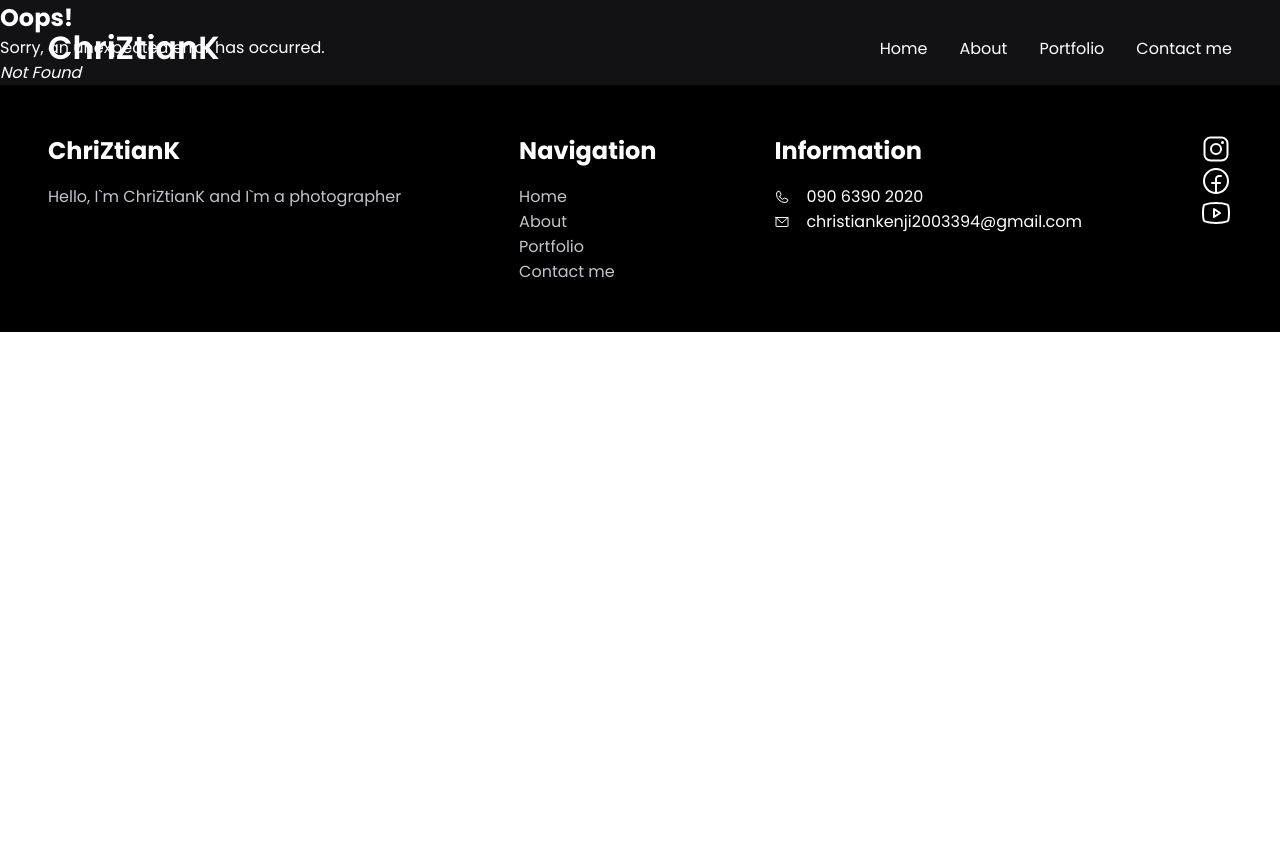
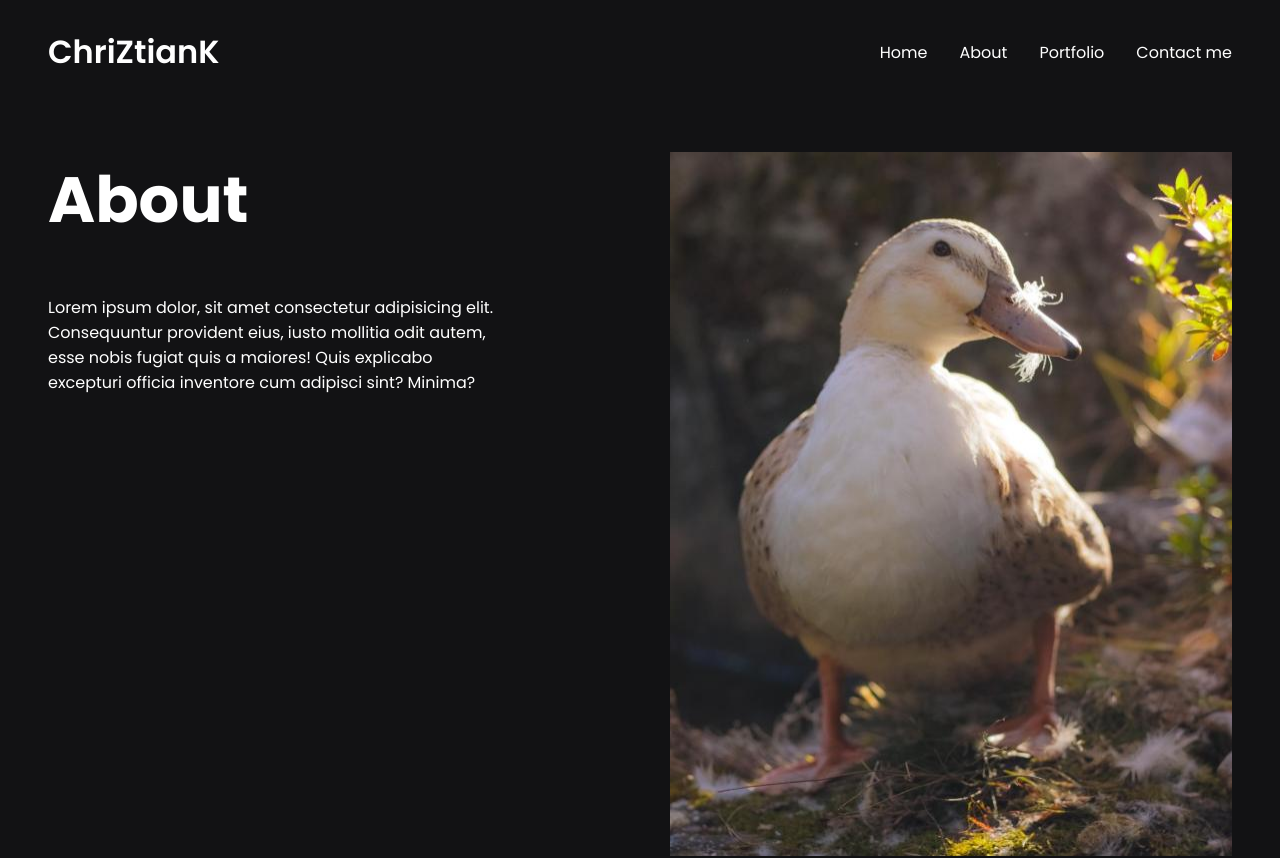
Before and after one commit to brunomaruya/ChriZtianKPortfolio, a React (Vite) app: page /about in a window 1280 px wide. Shown: the top 858 px of the page. Before the commit the page ends 800 px from the top, so only its background shows below. Built offline with nearby package versions, Linux system fonts and the light colour scheme.

Commit message:
About page

```diff
--- a/src/App.tsx
+++ b/src/App.tsx
@@ -2,6 +2,7 @@ import { createBrowserRouter, Link, RouterProvider } from 'react-router-dom'
 import { ThemeProvider } from 'styled-components'
 import { Footer } from './components/Footer'
 import { Navbar } from './components/Navbar'
+import { About } from './pages/About'
 import { ErrorPage } from './pages/ErrorPage/indes'
 import { Home } from './pages/Home'
 import { AppContainer, GlobaStyles } from './styles/GlobalStyles'
@@ -12,6 +13,10 @@ function App() {
       path: '/',
       element: <Home />,
       errorElement: <ErrorPage />,
+    },
+    {
+      path: '/about',
+      element: <About />,
     },
   ])
   return (
--- a/src/components/Footer/index.tsx
+++ b/src/components/Footer/index.tsx
@@ -19,7 +19,7 @@ export const Footer = () => {
         <CollumnsContainer>
           <Collumn>
             <h1>ChriZtianK</h1>
-            <p>Hello, I`m ChriZtianK and I`m a photographer</p>
+            <p>Hello, I&apos;m ChriZtianK and I&apos;m a photographer</p>
           </Collumn>
           <Collumn>
             <h1>Navigation</h1>
--- a/src/components/Navbar/index.tsx
+++ b/src/components/Navbar/index.tsx
@@ -18,7 +18,9 @@ export const Navbar = () => {
   return (
     <NavbarContainerContainer background={background}>
       <NavbarContainer>
-        <span>ChriZtianK</span>
+        <span>
+          <a href="/">ChriZtianK</a>
+        </span>
         <LinksContainer>
           <li>
             <a href="/">Home</a>
--- a/src/components/Navbar/styles.ts
+++ b/src/components/Navbar/styles.ts
@@ -1,5 +1,6 @@
 import styled from 'styled-components'
 export const NavbarContainerContainer = styled.div`
+  height: ${(props) => props.theme['navbar-height']};
   width: 100%;
   display: flex;
   justify-content: center;
--- /dev/null
+++ b/src/pages/About/index.tsx
@@ -0,0 +1,19 @@
+import { AboutContainer, AboutWrapper } from './styles'
+import img from '../../../public/assets/pato.jpg'
+
+export const About = () => {
+  return (
+    <AboutContainer>
+      <AboutWrapper>
+        <h1>About</h1>
+        <p>
+          Lorem ipsum dolor, sit amet consectetur adipisicing elit. Consequuntur
+          provident eius, iusto mollitia odit autem, esse nobis fugiat quis a
+          maiores! Quis explicabo excepturi officia inventore cum adipisci sint?
+          Minima?
+        </p>
+      </AboutWrapper>
+      <img src={img} alt="" />
+    </AboutContainer>
+  )
+}
--- /dev/null
+++ b/src/pages/About/styles.ts
@@ -0,0 +1,18 @@
+import styled from 'styled-components'
+
+export const AboutContainer = styled.section`
+  height: 100vh;
+  width: 100%;
+  max-width: ${(props) => props.theme['max-width']};
+  display: flex;
+  gap: 10rem;
+  padding: 3rem;
+  margin: auto;
+  margin-top: ${(props) => props.theme['navbar-height']};
+`
+export const AboutWrapper = styled.div`
+  h1 {
+    margin-bottom: 3rem;
+    font-size: 4rem;
+  }
+`
--- a/src/styles/themes/default.ts
+++ b/src/styles/themes/default.ts
@@ -11,4 +11,5 @@ export const defaultTheme = {
   'gray-900': '#121214',
 
   'max-width': '1560px',
+  'navbar-height': '104px',
 } as const
```
